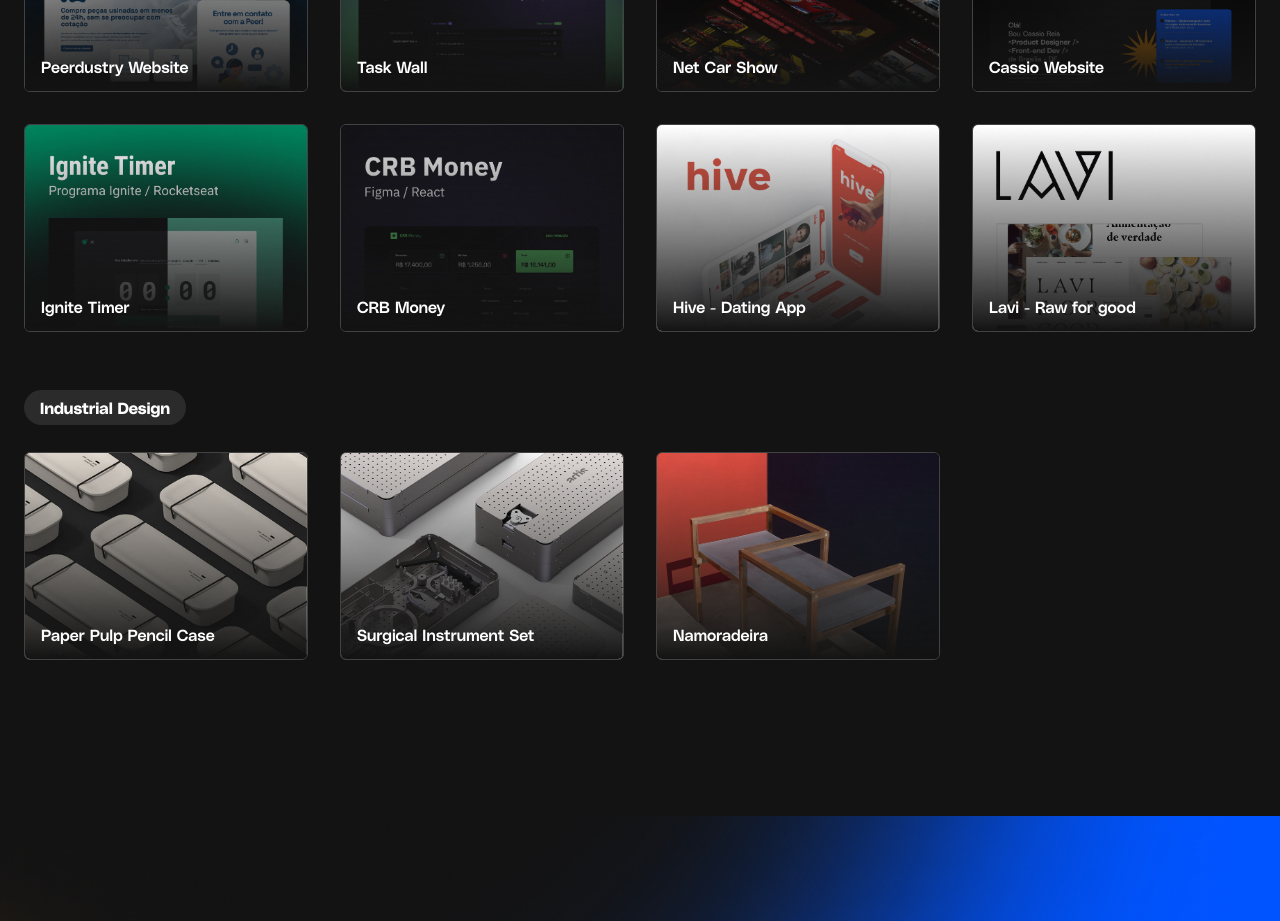
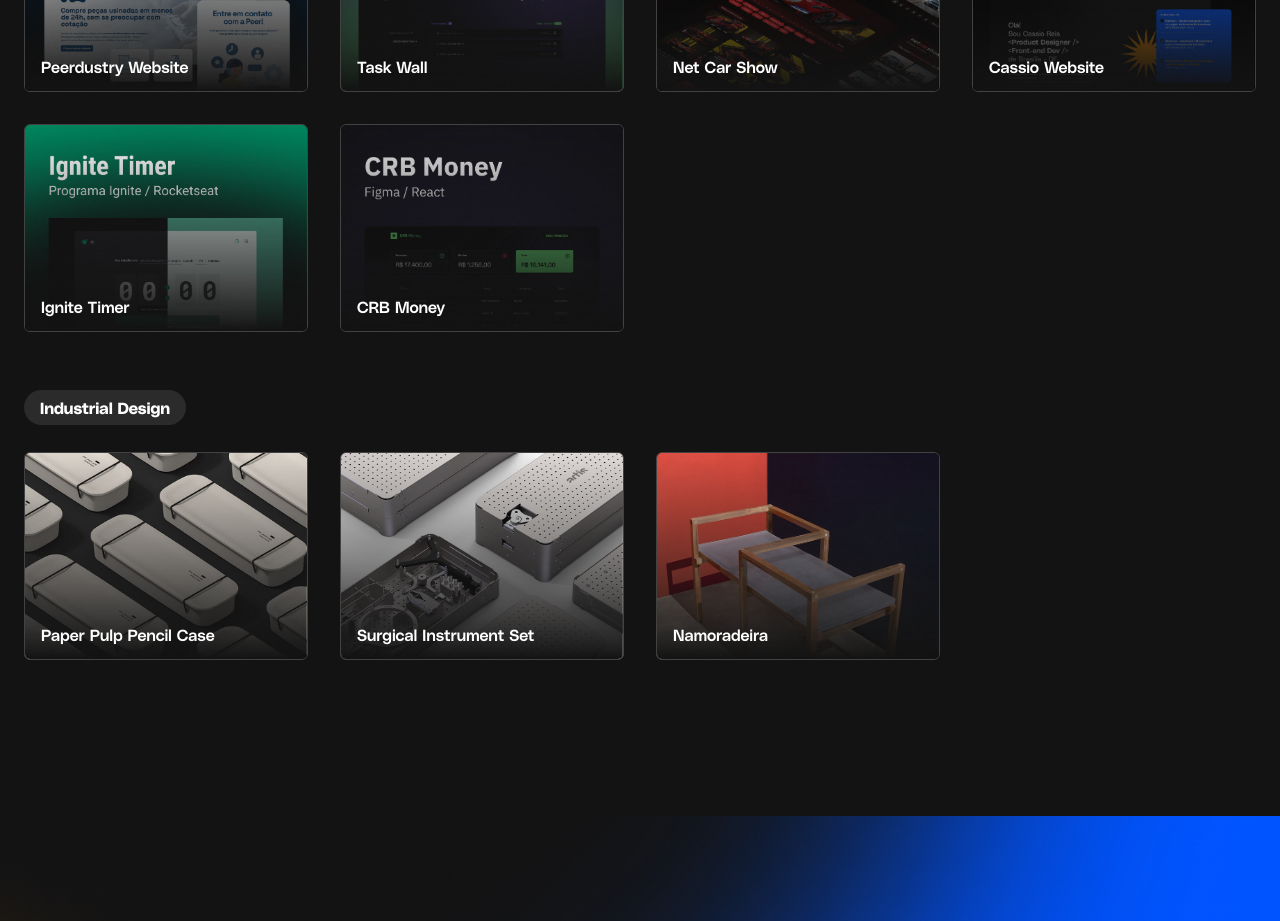
Before and after one commit to creisbarbosa/cassio-website, a Next.js app: page /works in a window 1280 px wide. Shown: the part 1000-1921 px from the top of the page. Built offline with nearby package versions, Linux system fonts and the light colour scheme.

Commit message:
Retirada de projetos da manufatura

```diff
--- a/src/pages/works.tsx
+++ b/src/pages/works.tsx
@@ -114,20 +114,20 @@ const projects = [
     cover: Eximius,
     tag: "UX"
   },
-  {
-    id: 14,
-    title: "Hive - Dating App",
-    href: "https://www.figma.com/proto/XuVYrq5rujQqDrVML7kavs/Hive---Aplicativo?page-id=302%3A1772&node-id=302%3A2047&viewport=825%2C480%2C0.05&scaling=contain&starting-point-node-id=302%3A2047",
-    cover: Hive,
-    tag: "UI"
-  },
-  {
-    id: 15,
-    title: "Lavi - Raw for good",
-    href: "https://www.figma.com/proto/JGTxYb5ySgoVyiHuVgxmDK/Lavi?page-id=0%3A1&node-id=1%3A303&viewport=6070%2C498%2C0.28&scaling=contain&starting-point-node-id=1%3A303",
-    cover: Lavi,
-    tag: "UI"
-  },
+  // {
+  //   id: 14,
+  //   title: "Hive - Dating App",
+  //   href: "https://www.figma.com/proto/XuVYrq5rujQqDrVML7kavs/Hive---Aplicativo?page-id=302%3A1772&node-id=302%3A2047&viewport=825%2C480%2C0.05&scaling=contain&starting-point-node-id=302%3A2047",
+  //   cover: Hive,
+  //   tag: "UI"
+  // },
+  // {
+  //   id: 15,
+  //   title: "Lavi - Raw for good",
+  //   href: "https://www.figma.com/proto/JGTxYb5ySgoVyiHuVgxmDK/Lavi?page-id=0%3A1&node-id=1%3A303&viewport=6070%2C498%2C0.28&scaling=contain&starting-point-node-id=1%3A303",
+  //   cover: Lavi,
+  //   tag: "UI"
+  // },
   // {
   //   id: 16,
   //   title: "Vertice - Cafés especiais",
```
